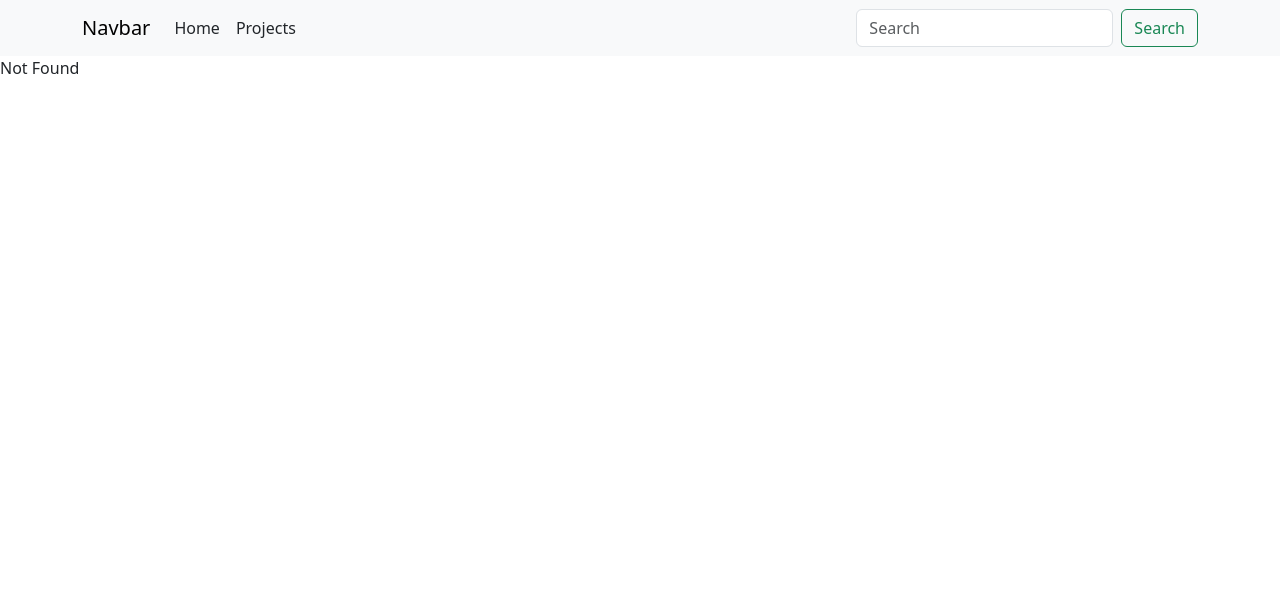
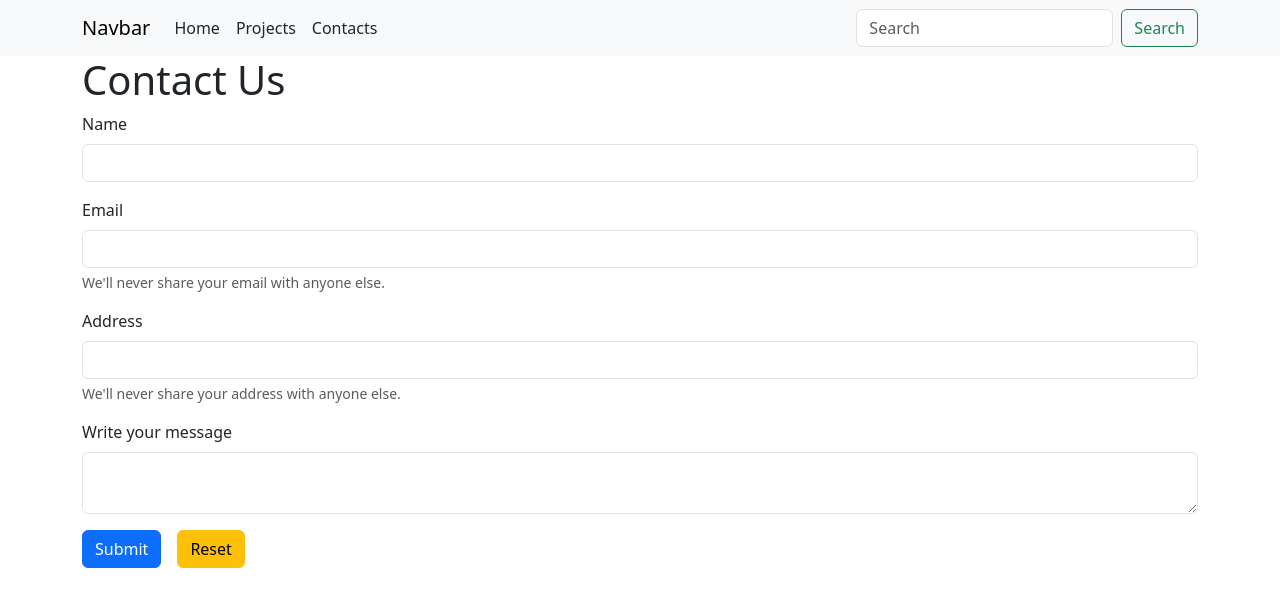
Before and after one commit to MatteoTuveri/vite-boolfolio, a Vue app: page /contacts in a window 1280 px wide. Before the commit this address had no page. Shown: the top 606 px of the page. Built offline with nearby package versions, Linux system fonts and the light colour scheme.

Commit message:
Add mail

```diff
--- a/src/components/AppHeader.vue
+++ b/src/components/AppHeader.vue
@@ -5,6 +5,7 @@
         <a class="navbar-brand">Navbar</a>
         <router-link :to="{ name: 'home' }" class="mx-2 nav-link" active-class="active">Home</router-link>
         <router-link :to="{ name: 'projects' }" class="mx-2 nav-link" active-class="active">Projects</router-link>
+        <router-link :to="{ name: 'contacts' }" class="mx-2 nav-link" active-class="active">Contacts</router-link>
       </div>
       <form class="d-flex" role="search">
         <input class="form-control me-2" type="search" placeholder="Search" aria-label="Search">
--- /dev/null
+++ b/src/components/ContactForm.vue
@@ -0,0 +1,65 @@
+<template>
+    <div class="container">
+        <h1>Contact Us</h1>
+        <form @submit.prevent="submitForm">
+            <div class="mb-3">
+                <label for="name" class="form-label">Name</label>
+                <input type="text" class="form-control" id="name" aria-describedby="nameHelp" v-model="name">
+            </div>
+            <div class="mb-3">
+                <label for="email" class="form-label">Email</label>
+                <input type="email" class="form-control" id="email" aria-describedby="emailHelp" v-model="email">
+                <div id="emailHelp" class="form-text">We'll never share your email with anyone else.</div>
+            </div>
+            <div class="mb-3">
+                <label for="address" class="form-label">Address</label>
+                <input type="text" class="form-control" id="address" aria-describedby="addressHelp" v-model="address">
+                <div id="addressHelp" class="form-text">We'll never share your address with anyone else.</div>
+            </div>
+            <div class="mb-3">
+                <label for="message" class="form-label">Write your message</label>
+                <textarea type="text" class="form-control" id="message" v-model="message"></textarea>
+            </div>
+            <button type="submit" class="btn btn-primary me-3">Submit</button>
+            <button type="reset" class="btn btn-warning">Reset</button>
+        </form>
+    </div>
+</template>
+
+<script>
+import { store } from '@/data/store';
+import axios from 'axios';
+export default {
+    name: 'ContactForm',
+    data() {
+        return {
+            store,
+            name: '',
+            email: '',
+            address: '',
+            message: ''
+        }
+    },
+    methods: {
+        submitForm() {
+            const data = {
+                name: this.name,
+                email: this.email,
+                address: this.address,
+                message: this.message
+            }
+            axios.post(this.store.api + 'contacts/', data).then((res) => {
+                console.log(res.data);
+                this.name= '';
+                this.email= '';
+                this.address= '';
+                this.message= '';
+            }).catch((err)=>{
+                console.log('error',err)
+            })
+        }
+    },
+}
+</script>
+
+<style lang="scss" scoped></style>
--- /dev/null
+++ b/src/pages/AppContact.vue
@@ -0,0 +1,21 @@
+<template>
+    <div>
+        <ContactForm />
+    </div>
+</template>
+
+<script>
+import ContactForm from '@/components/ContactForm.vue';
+export default {
+    data () {
+        return {
+            name:'AppContact'
+        }
+    },
+    components:{ ContactForm }
+}
+</script>
+
+<style lang="scss" scoped>
+
+</style>
--- a/src/router.js
+++ b/src/router.js
@@ -3,6 +3,7 @@ import AppHome from './pages/AppHome.vue';
 import AppProjects from './pages/AppProjects.vue';
 import AppShowProject from './pages/AppShowProject.vue';
 import AppNotFound from './pages/AppNotFound.vue';
+import AppContact from './pages/AppContact.vue';
 
 const router = createRouter({
     history: createWebHistory(import.meta.env.BASE_URL),
@@ -23,6 +24,11 @@ const router = createRouter({
             component: AppShowProject
         },
         {
+            path: '/contacts',
+            name:'contacts',
+            component: AppContact
+        },
+        {
             path: "/:pathMatch(.*)*",
             name:'not-found',
             component: AppNotFound
```
